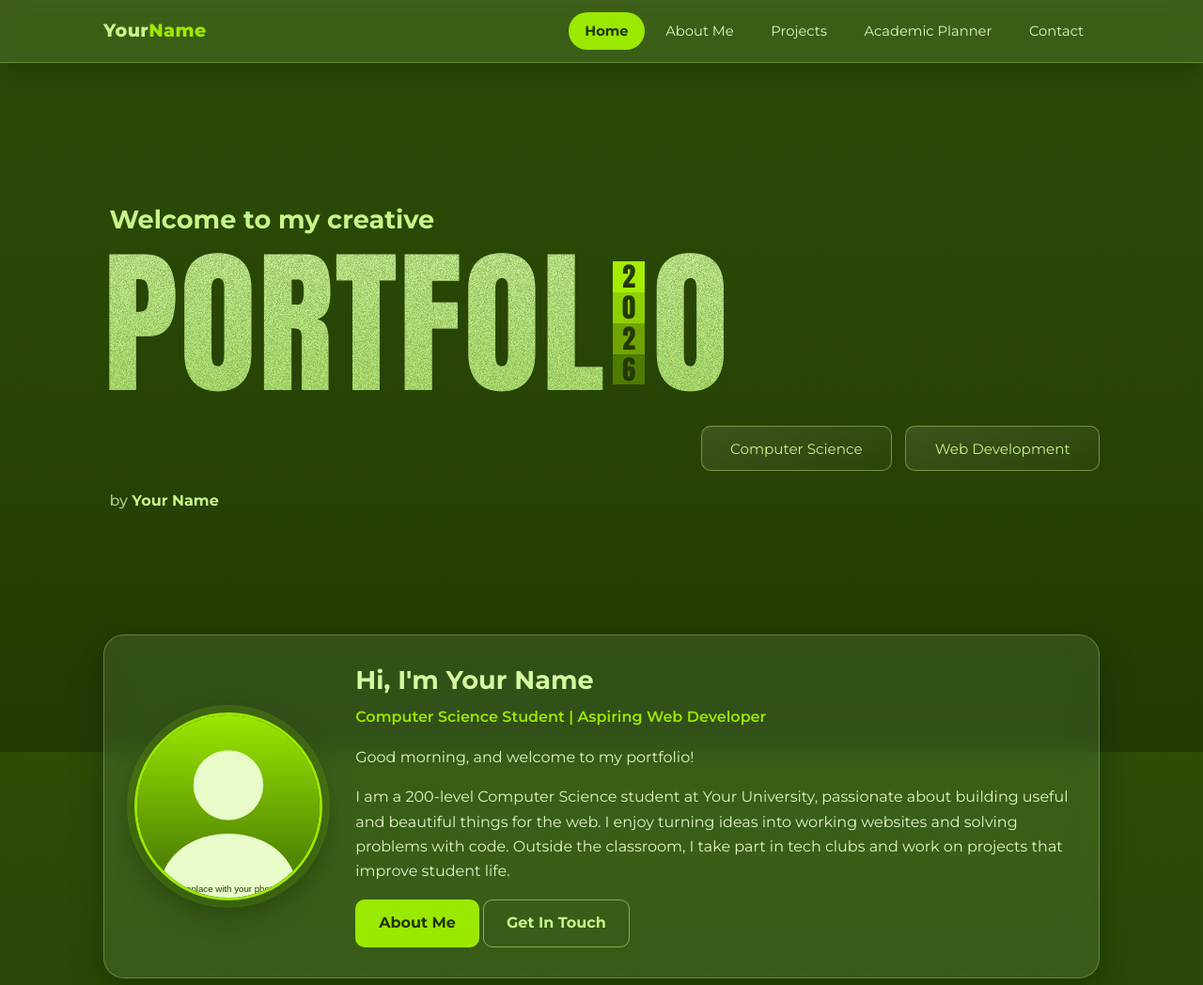
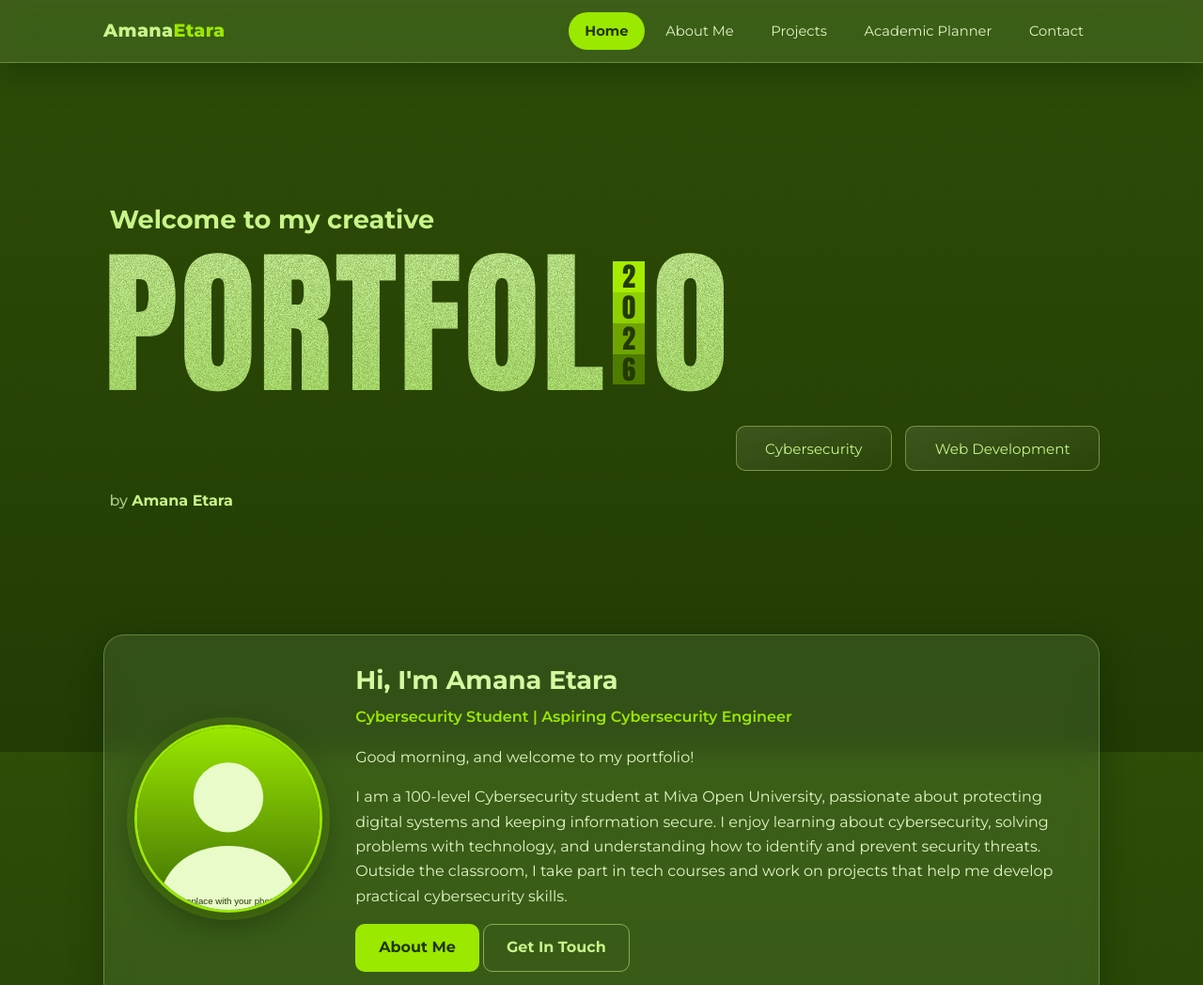
Before and after one commit to EtaraAmana/Amana-portfolio, a plain HTML site: page index.html in a window 1280 px wide. Shown: the top 1048 px of the page at 94% size. Drawn offline with Linux system fonts and the light colour scheme.

Commit message:
Update index.html

```diff
--- a/index.html
+++ b/index.html
@@ -4,7 +4,7 @@
   <meta charset="UTF-8">
   <meta name="viewport" content="width=device-width, initial-scale=1.0">
   <meta name="description" content="Personal academic portfolio of Your Name, a university student.">
-  <title>Home | Your Name Portfolio</title>
+  <title>Home | Amana Etara Portfolio</title>
   <link rel="preconnect" href="https://fonts.googleapis.com">
   <link rel="preconnect" href="https://fonts.gstatic.com" crossorigin>
   <link href="https://fonts.googleapis.com/css2?family=Anton&family=Montserrat:wght@400;500;600;700;800&display=swap" rel="stylesheet">
@@ -18,7 +18,7 @@
 
   <header class="site-header">
     <nav class="nav-bar" aria-label="Main navigation">
-      <a class="logo" href="index.html">Your<span>Name</span></a>
+      <a class="logo" href="index.html">Amana<span>Etara</span></a>
       <button class="menu-toggle" id="menuToggle" aria-label="Toggle menu" aria-expanded="false">&#9776;</button>
       <ul class="nav-links" id="navLinks">
         <li><a class="active" href="index.html">Home</a></li>
@@ -37,19 +37,21 @@
         <span class="grain" aria-hidden="true">PORTFOL</span><span class="year" aria-hidden="true"><b>2</b><b>0</b><b>2</b><b>6</b></span><span class="grain" aria-hidden="true">O</span>
       </h1>
       <ul class="pills">
-        <li><a href="about.html">Computer Science</a></li>
+        <li><a href="about.html">Cybersecurity</a></li>
         <li><a href="projects.html">Web Development</a></li>
       </ul>
-      <p class="hero-name">by <strong>Your Name</strong></p>
+      <p class="hero-name">by <strong>Amana Etara</strong></p>
     </section>
 
     <section class="intro">
       <img src="profile.svg" alt="Photograph of Your Name" width="200" height="200">
       <div>
-        <h2>Hi, I'm Your Name</h2>
-        <p class="tagline">Computer Science Student | Aspiring Web Developer</p>
+        <h2>Hi, I'm Amana Etara</h2>
+        <p class="tagline">Cybersecurity Student | Aspiring Cybersecurity Engineer</p>
         <p id="greeting">Welcome to my portfolio!</p>
-        <p>I am a 200-level Computer Science student at Your University, passionate about building useful and beautiful things for the web. I enjoy turning ideas into working websites and solving problems with code. Outside the classroom, I take part in tech clubs and work on projects that improve student life.</p>
+        <p>I am a 100-level Cybersecurity student at Miva Open University, passionate about protecting digital systems and keeping information secure.
+          I enjoy learning about cybersecurity, solving problems with technology, and understanding how to identify and prevent security threats. Outside the classroom,
+          I take part in tech courses and work on projects that help me develop practical cybersecurity skills.</p>
         <a class="btn" href="about.html">About Me</a>
         <a class="btn accent" href="contact.html">Get In Touch</a>
       </div>
@@ -66,7 +68,7 @@
   </main>
 
   <footer class="site-footer">
-    <p>&copy; <span id="year">2026</span> Your Name. COS 106 Term Project. <a href="https://github.com/your-username" target="_blank" rel="noopener">GitHub</a></p>
+    <p>&copy; <span id="year">2026</span> Amana Etara. COS 106 Term Project. <a href="https://github.com/your-username" target="_blank" rel="noopener">GitHub</a></p>
   </footer>
   <script src="main.js"></script>
 </body>
```
